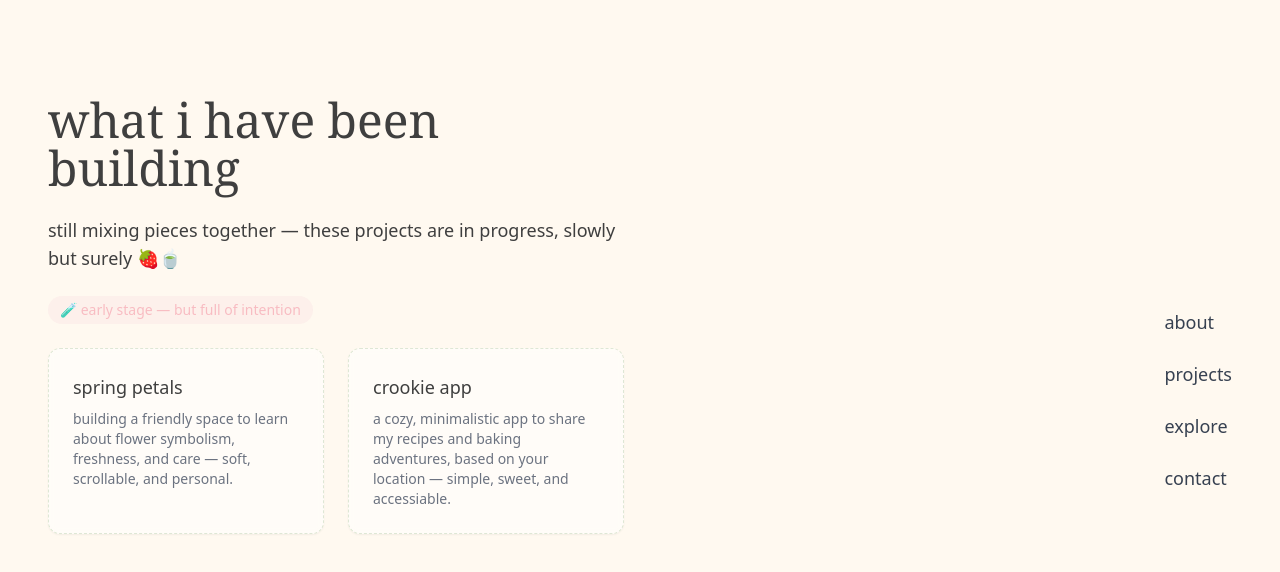
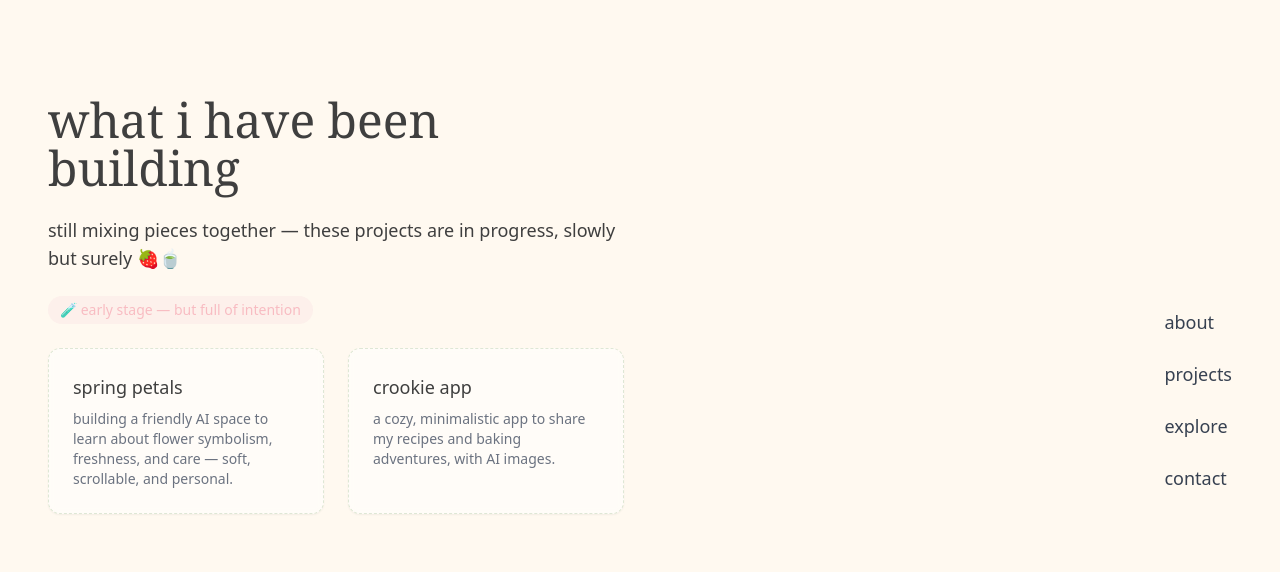
Before and after one commit to Hana-pham/HanaPortfolio, a Next.js app: page /projects in a window 1280 px wide. Shown: the top 572 px of the page. Built offline with nearby package versions, Linux system fonts and the light colour scheme.

Commit message:
change contents

```diff
--- a/src/app/page.tsx
+++ b/src/app/page.tsx
@@ -12,7 +12,7 @@ export default function Home() {
         </h1>
 
         <p className="text-lg text-dark-grey">
-          third-year service analyst with deep experience across tech operations — including data, development, security, and networking. now transitioning into QA and platform engineering.
+          third-year service analyst with deep experience across tech operations — including data, development, security, and networking. now transitioning into QA and AI platform engineering.
         </p>
 
         <p className="text-lg text-dark-grey">
--- a/src/app/projects/page.tsx
+++ b/src/app/projects/page.tsx
@@ -24,7 +24,7 @@ export default function ProjectsPage() {
           <div className="p-6 border border-dashed border-matcha/40 rounded-xl bg-white/50 backdrop-blur-sm shadow-sm hover:shadow-md transition-shadow duration-300">
             <h3 className="text-lg font-medium text-dark-grey lowercase">Spring petals</h3>
             <p className="text-sm text-gray-500 mt-2">
-               building a friendly space to learn about flower symbolism, freshness, and care — soft, scrollable, and personal.
+               building a friendly AI space to learn about flower symbolism, freshness, and care — soft, scrollable, and personal.
             </p>
           </div>
 
@@ -32,7 +32,7 @@ export default function ProjectsPage() {
           <div className="p-6 border border-dashed border-matcha/40 rounded-xl bg-white/50 backdrop-blur-sm shadow-sm hover:shadow-md transition-shadow duration-300">
             <h3 className="text-lg font-medium text-dark-grey lowercase">Crookie app</h3>
             <p className="text-sm text-gray-500 mt-2">
-              a cozy, minimalistic app to share my recipes and baking adventures, based on your location — simple, sweet, and accessiable.
+              a cozy, minimalistic app to share my recipes and baking adventures, with AI images.
             </p>
           </div>
 
```
